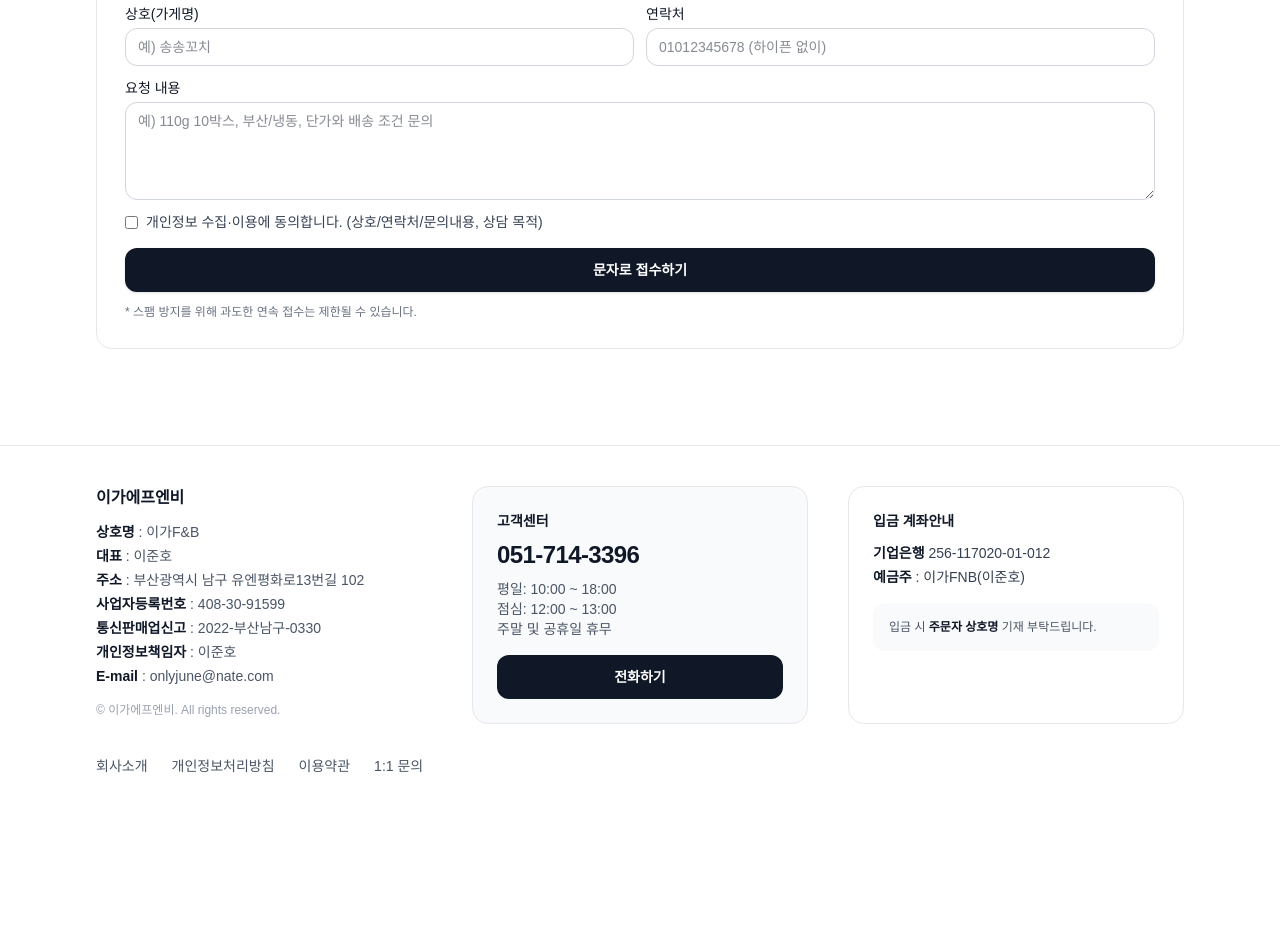
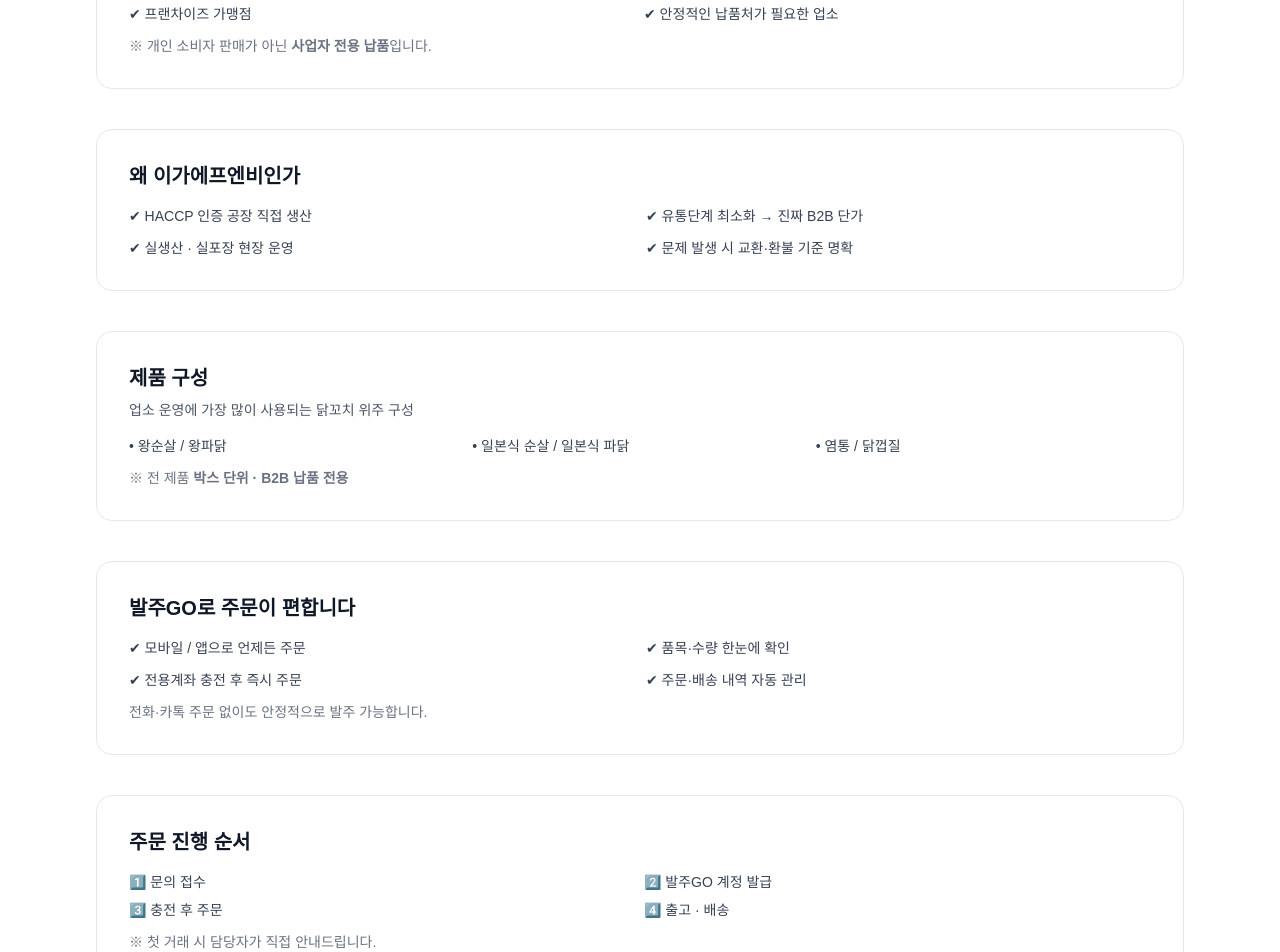
Before and after one commit to joonho-lee-free/songsong, a Next.js app: page / in a window 1280 px wide. Shown: the part 560-1512 px from the top of the page. Before the commit the page ends 1376 px from the top, so only its background shows below. Built offline with nearby package versions, Linux system fonts and the light colour scheme.

Commit message:
뼈대완성

```diff
--- a/app/page.tsx
+++ b/app/page.tsx
@@ -6,7 +6,7 @@
 import Footer from "./_components/Footer";
 
 export const metadata: Metadata = {
-  title: "업소용 순살닭꼬치 도매 납품",
+  title: "이가에프엔비 업소용 순살닭꼬치 도매 납품",
   description:
     "가게 운영 사장님 전용 업소용 순살닭꼬치 도매 납품. 110g 균일 · 순살 · 냉동 · 박스단위 공급.",
 };
@@ -43,6 +43,81 @@
         heroImageSrc={HERO_IMAGE_SRC}
         leadAnchorId="sms-lead"
       />
+            {/* 본문 */}
+      <section className="mx-auto w-full max-w-6xl px-4 pb-40 md:px-8">
+        <div className="grid gap-10">
+          {/* 이런 사장님께 맞습니다 */}
+          <div className="rounded-2xl border border-gray-200 p-6 md:p-8">
+            <h2 className="text-lg font-bold md:text-xl">이런 사장님께 맞습니다</h2>
+            <ul className="mt-4 grid gap-2 text-sm text-gray-700 md:grid-cols-2">
+              <li>✔ 닭꼬치 전문점 / 포장마차 / 호프집</li>
+              <li>✔ 푸드트럭 / 야시장 / 행사 운영</li>
+              <li>✔ 프랜차이즈 가맹점</li>
+              <li>✔ 안정적인 납품처가 필요한 업소</li>
+            </ul>
+            <p className="mt-3 text-sm text-gray-500">
+              ※ 개인 소비자 판매가 아닌 <b>사업자 전용 납품</b>입니다.
+            </p>
+          </div>
+
+          {/* 왜 이가에프엔비인가 */}
+          <div className="rounded-2xl border border-gray-200 p-6 md:p-8">
+            <h2 className="text-lg font-bold md:text-xl">왜 이가에프엔비인가</h2>
+            <ul className="mt-4 grid gap-3 text-sm text-gray-700 md:grid-cols-2">
+              <li>✔ HACCP 인증 공장 직접 생산</li>
+              <li>✔ 유통단계 최소화 → 진짜 B2B 단가</li>
+              <li>✔ 실생산 · 실포장 현장 운영</li>
+              <li>✔ 문제 발생 시 교환·환불 기준 명확</li>
+            </ul>
+          </div>
+
+          {/* 제품 구성 */}
+          <div className="rounded-2xl border border-gray-200 p-6 md:p-8">
+            <h2 className="text-lg font-bold md:text-xl">제품 구성</h2>
+            <p className="mt-2 text-sm text-gray-600">
+              업소 운영에 가장 많이 사용되는 닭꼬치 위주 구성
+            </p>
+            <ul className="mt-4 grid gap-2 text-sm text-gray-700 md:grid-cols-3">
+              <li>• 왕순살 / 왕파닭</li>
+              <li>• 일본식 순살 / 일본식 파닭</li>
+              <li>• 염통 / 닭껍질</li>
+            </ul>
+            <p className="mt-3 text-sm text-gray-500">
+              ※ 전 제품 <b>박스 단위 · B2B 납품 전용</b>
+            </p>
+          </div>
+
+          {/* 발주GO 강조 */}
+          <div className="rounded-2xl border border-gray-200 p-6 md:p-8">
+            <h2 className="text-lg font-bold md:text-xl">발주GO로 주문이 편합니다</h2>
+            <ul className="mt-4 grid gap-3 text-sm text-gray-700 md:grid-cols-2">
+              <li>✔ 모바일 / 앱으로 언제든 주문</li>
+              <li>✔ 품목·수량 한눈에 확인</li>
+              <li>✔ 전용계좌 충전 후 즉시 주문</li>
+              <li>✔ 주문·배송 내역 자동 관리</li>
+            </ul>
+            <p className="mt-3 text-sm text-gray-500">
+              전화·카톡 주문 없이도 안정적으로 발주 가능합니다.
+            </p>
+          </div>
+
+          {/* 주문 흐름 */}
+          <div className="rounded-2xl border border-gray-200 p-6 md:p-8">
+            <h2 className="text-lg font-bold md:text-xl">주문 진행 순서</h2>
+            <ol className="mt-4 grid gap-2 text-sm text-gray-700 md:grid-cols-2">
+              <li>1️⃣ 문의 접수</li>
+              <li>2️⃣ 발주GO 계정 발급</li>
+              <li>3️⃣ 충전 후 주문</li>
+              <li>4️⃣ 출고 · 배송</li>
+            </ol>
+            <p className="mt-3 text-sm text-gray-500">
+              ※ 첫 거래 시 담당자가 직접 안내드립니다.
+            </p>
+          </div>
+
+        </div>
+      </section>
+
 
       {/* 문자 상담 요청 폼 */}
       <section
```
